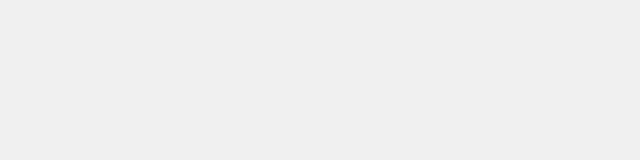
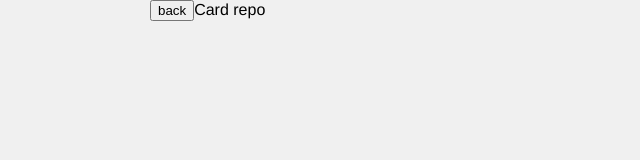
Before and after one commit to Morozov-it/React-Redux-app, a React app: page /card in a window 1280 px wide. Before the commit this address had no page. Shown: the top 160 px of the page, without its empty margins (0-640 px from the left). Built offline with nearby package versions, Linux system fonts and the light colour scheme.

Commit message:
Fix the output of number repos while searching

```diff
--- a/src/components/App.jsx
+++ b/src/components/App.jsx
@@ -2,6 +2,7 @@ import React from 'react'
 import './app.css'
 import { BrowserRouter, Routes, Route } from "react-router-dom";
 import Main from './main/Main';
+import Card from './card/Card';
 
 
 const App = () => {
@@ -10,6 +11,10 @@ const App = () => {
         <div className="container">
             <Routes>
                 <Route path="/" element={<Main />} />
+                <Route path="/card" element={<Card />} />
+
+                {/* редирект при некорректном URL */}
+                <Route path="*" element={<Main /> || <div>Page not found</div>} />
             </Routes>
         </div>
     </BrowserRouter>
--- /dev/null
+++ b/src/components/card/Card.jsx
@@ -0,0 +1,15 @@
+import React from 'react'
+import { useNavigate } from "react-router-dom";
+import "./card.css"
+
+const Card = (props) => {
+    const history = useNavigate();
+    return (
+        <div>
+            <button onClick={()=> history('/')}>back</button>
+            Card repo
+        </div>
+    )
+}
+
+export default Card
--- a/src/components/main/Main.jsx
+++ b/src/components/main/Main.jsx
@@ -36,16 +36,15 @@ const Main = () => {
     //функция для поиска
     function searchHandler() {
         dispatch(setCurrentPage(1));
-        dispatch(getRepos(searchValue));
+        dispatch(getRepos(searchValue, repos.currentPage, repos.perPage));
     };
-
 
     return (
         <div className='main'>
             <div className="search">
                 <input
                     value={searchValue}
-                    onChange={()=>setSearchValue(e.target.value)}
+                    onChange={(e)=>setSearchValue(e.target.value)}
                     autoFocus
                     type='text'
                     placeholder='search...'
--- a/src/components/repo/Repo.jsx
+++ b/src/components/repo/Repo.jsx
@@ -1,13 +1,16 @@
 import React from 'react';
 import './repo.css'
 import star from './../../assets/star.png'
+import { NavLink } from 'react-router-dom';
 
 const Repo = (props) => {
     const repo = props.repo;
     return (
         <div className='repo'>
             <div className="repo-header">
-                <div className="repo-header__name">{repo.name}</div>
+                <div className="repo-header__name">
+                    <NavLink to={'/card'}>{repo.name}</NavLink>
+                </div>
                 <div className="repo-header__stars">
                     <img src={star} alt="" />
                     {repo.stargazers_count}
--- a/webpack.config.js
+++ b/webpack.config.js
@@ -11,7 +11,8 @@ module.exports = {
         filename: "[name].[hash].js"//для слежения сборщику за файлами
     },
     devServer: {
-        port: 3000
+        port: 3000,
+        historyApiFallback: true
     },//режим разработки в браузере
     plugins: [
         new HTMLWebpackPlugin({ template: "./src/index.html" }),
```
Also changed, not shown: src/components/card/card.css (added).
